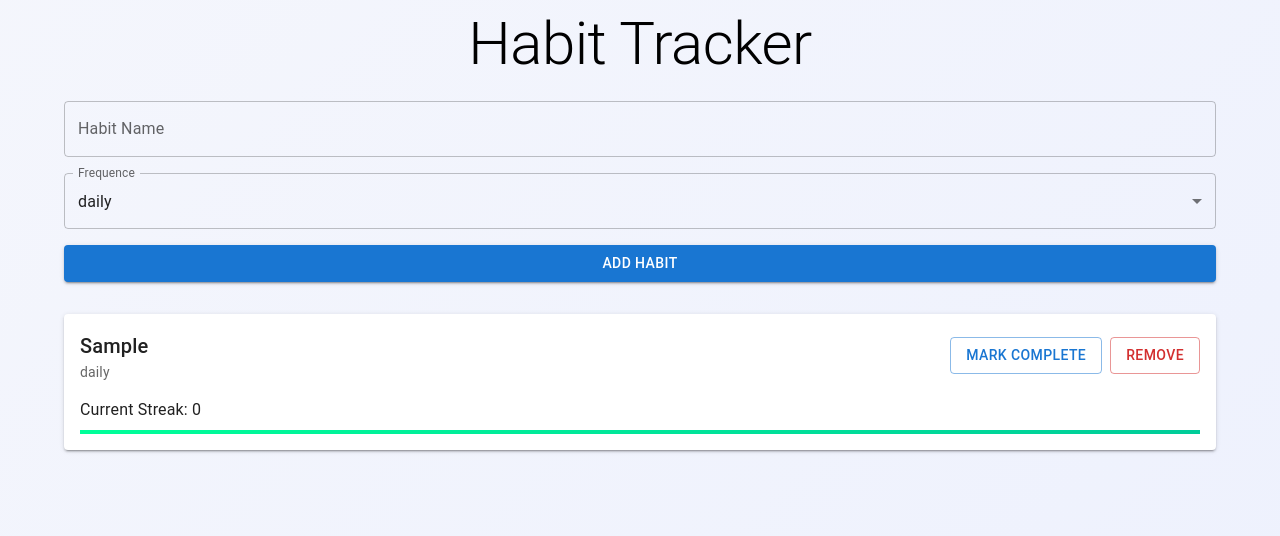
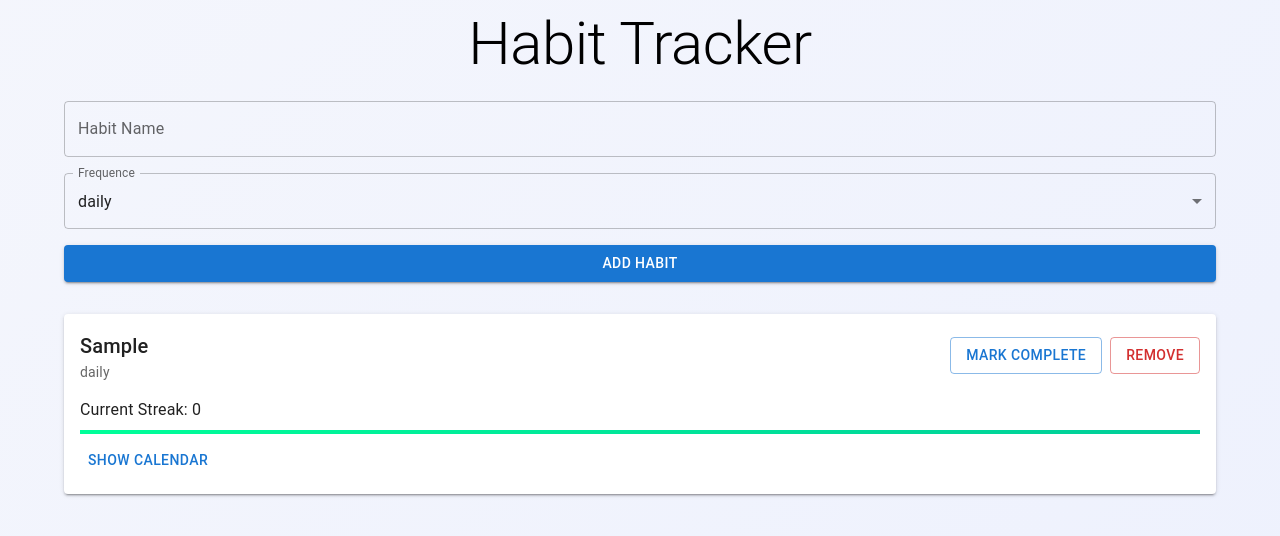
Before and after one commit to BinayRajThapa/Habit-Tracker, a React (Vite) app: page / in a window 1280 px wide. Both pictures are taken after typing "Sample" into the empty fields and a click on the button "ADD HABIT". Shown: the top 536 px of the page. Built offline with nearby package versions, Linux system fonts and the light colour scheme.

Commit message:
Added Calendar

```diff
--- a/package.json
+++ b/package.json
@@ -15,6 +15,7 @@
     "@mui/icons-material": "^7.0.2",
     "@mui/material": "^7.0.2",
     "react": "^19.0.0",
+    "react-calendar": "^5.1.0",
     "react-dom": "^19.0.0",
     "recharts": "^2.15.3",
     "zustand": "^5.0.4"
@@ -22,6 +23,7 @@
   "devDependencies": {
     "@eslint/js": "^9.22.0",
     "@types/react": "^19.0.10",
+    "@types/react-calendar": "^4.1.0",
     "@types/react-dom": "^19.0.4",
     "@vitejs/plugin-react": "^4.3.4",
     "eslint": "^9.22.0",
--- /dev/null
+++ b/src/components/HabitCalendar.css
@@ -0,0 +1,24 @@
+.calendar-container {
+    border-radius: 10px;
+    padding: 1rem;
+    background: rgba(255, 255, 255, 0.05);
+    backdrop-filter: blur(10px);
+    border: 1px solid rgba(255, 255, 255, 0.1);
+  }
+
+  .react-calendar {
+    background-color: transparent;
+    color: #fff;
+    border: none;
+  }
+
+  .react-calendar__tile--now {
+    background: rgba(255, 255, 255, 0.2);
+    border-radius: 6px;
+  }
+
+  .highlighted {
+    background: #00ffd5 !important;
+    color: #000 !important;
+    border-radius: 6px;
+  }
--- /dev/null
+++ b/src/components/HabitCalendar.tsx
@@ -0,0 +1,23 @@
+import React from 'react';
+import Calendar from 'react-calendar';
+import 'react-calendar/dist/Calendar.css';
+import './HabitCalendar.css';
+
+interface HabitCalendarProps {
+  completedDates: string[];
+}
+
+const HabitCalendar: React.FC<HabitCalendarProps> = ({ completedDates }) => {
+  const tileClassName = ({ date }: { date: Date }) => {
+    const dateString = date.toISOString().split('T')[0];
+    return completedDates.includes(dateString) ? 'highlighted' : null;
+  };
+
+  return (
+    <div className="calendar-container">
+      <Calendar tileClassName={tileClassName} />
+    </div>
+  );
+};
+
+export default HabitCalendar;
--- a/src/components/habit-list.tsx
+++ b/src/components/habit-list.tsx
@@ -1,11 +1,13 @@
-import { useCallback, useMemo } from 'react';
+import { useCallback, useMemo, useState } from 'react';
 import useHabitStore, { Habit } from '../store/store';
 import { Box, Button, Grid, LinearProgress, Paper, Typography } from '@mui/material';
+import HabitCalendar from './HabitCalendar';
 import './styles.css';
 
 const HabitList = () => {
   const { habits, removeHabit, toggleHabit } = useHabitStore();
   const today = new Date().toISOString().split('T')[0];
+  const [visibleCalendars, setVisibleCalendars] = useState<{ [key: string]: boolean }>({});
 
   const handleRemove = useCallback((id: string) => {
     removeHabit(id);
@@ -15,7 +17,14 @@ const HabitList = () => {
     toggleHabit(id, today);
   }, [toggleHabit, today]);
 
-   const getStreak = useMemo(() => {
+  const toggleCalendarVisibility = (id: string) => {
+    setVisibleCalendars((prev) => ({
+      ...prev,
+      [id]: !prev[id],
+    }));
+  };
+
+  const getStreak = useMemo(() => {
     return (habit: Habit) => {
       let streak = 0;
       const currentDate = new Date();
@@ -66,13 +75,27 @@ const HabitList = () => {
           </Grid>
 
           <Box sx={{ mt: 2 }}>
-            <Typography className="glowing-text"> Current Streak: {getStreak(habit)} </Typography>
+            <Typography className="glowing-text">Current Streak: {getStreak(habit)}</Typography>
             <LinearProgress
               variant='determinate'
               value={(getStreak(habit) / 30) * 100}
               sx={{ mt: 1 }}
               className="glowing-progress"
             />
+            <Button
+              onClick={() => toggleCalendarVisibility(habit.id)}
+              variant="text"
+              className="calendar-toggle-button"
+              sx={{ mt: 1 }}
+            >
+              {visibleCalendars[habit.id] ? "Hide Calendar" : "Show Calendar"}
+            </Button>
+
+            {visibleCalendars[habit.id] && (
+              <Box sx={{ mt: 2 }}>
+                <HabitCalendar completedDates={habit.completedDates} />
+              </Box>
+            )}
           </Box>
         </Paper>
       ))}
```
Also changed, not shown: 1 other file (tests, documents, lock files or other folders).
